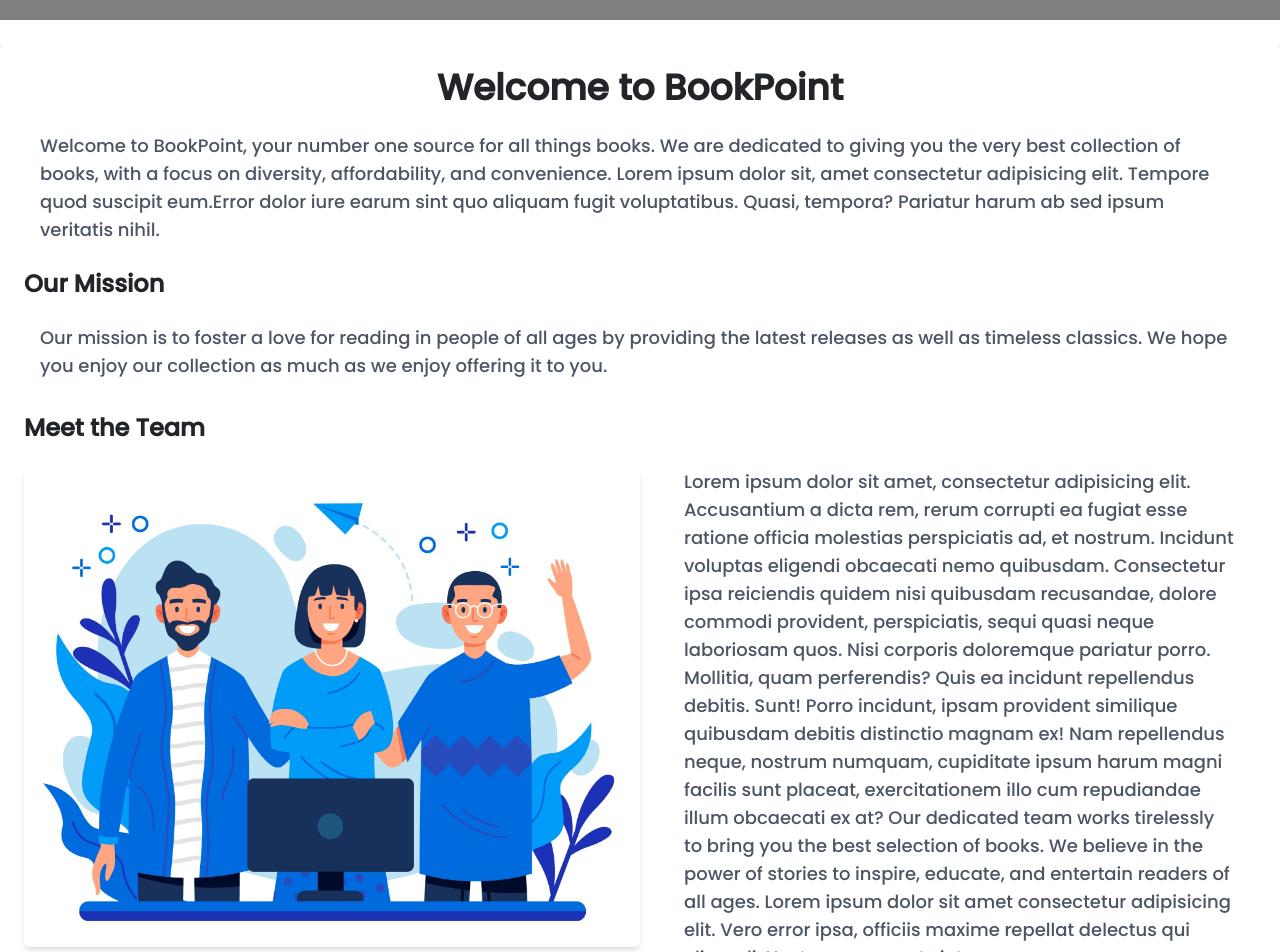
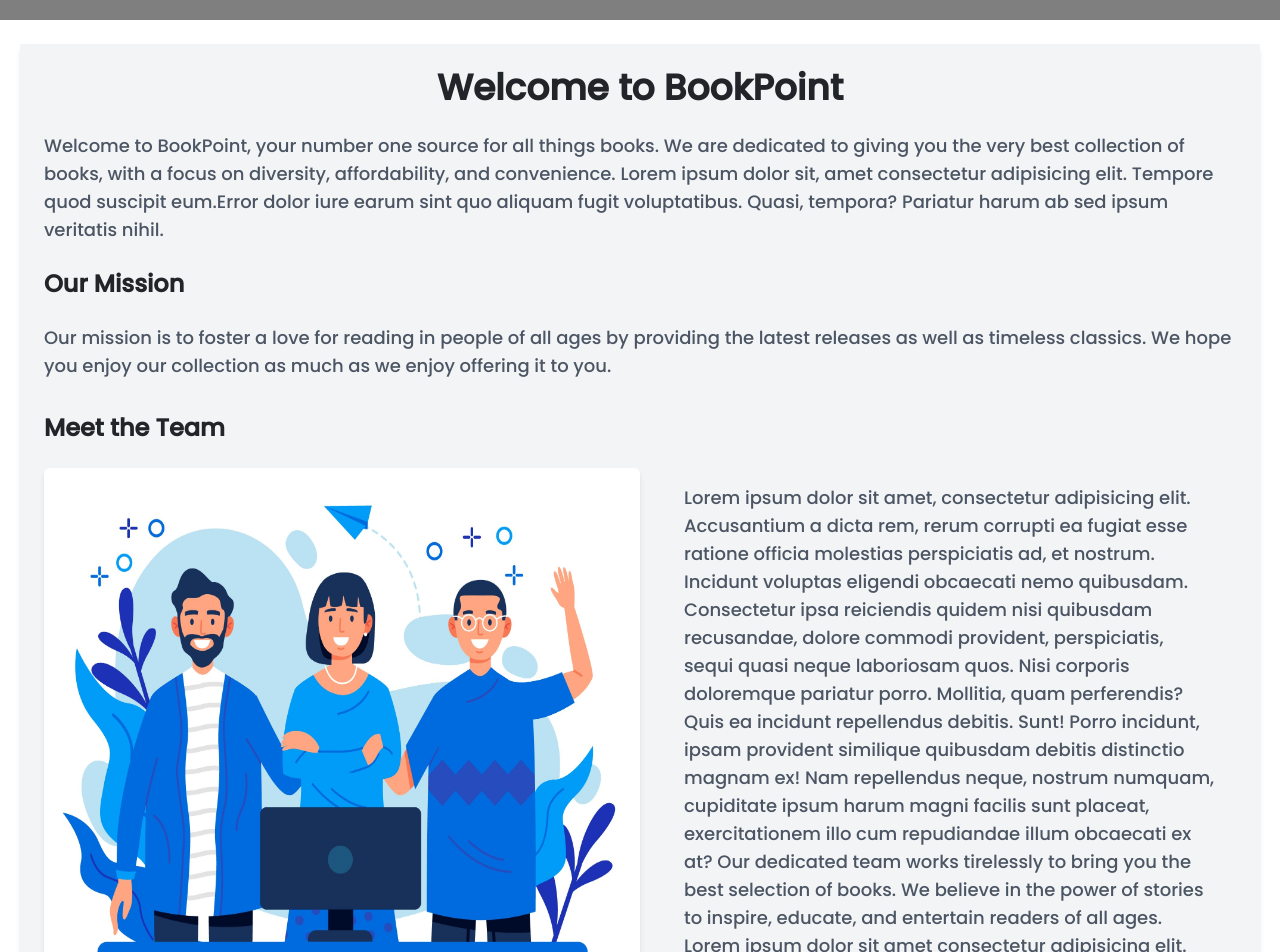
Before and after one commit to umedsingh98/BookPointApp, a React (Vite) app in the folder Frontend/: page /about in a window 1280 px wide. Shown: the part 620-1572 px from the top of the page. Built offline with nearby package versions, Linux system fonts and the light colour scheme.

Commit message:
Design Changes

```diff
--- a/Frontend/src/components/About.jsx
+++ b/Frontend/src/components/About.jsx
@@ -22,12 +22,12 @@
         </div>
       </div>
       {/* About Section */}
-      <div className="flex justify-center items-center mt-4 bg-gray-100 dark:bg-slate-800">
-        <div className="w-full md:w-full lg:w-full p-6 bg-white dark:bg-slate-900 shadow-md rounded-md animate-fadeInUp">
+      <div className="flex justify-center items-center mt-4 md:mx-5 bg-gray-100 dark:bg-slate-800">
+        <div className="w-full md:w-full lg:w-full p-6 dark:bg-slate-900 shadow-md rounded-md animate-fadeInUp">
           <h2 className="text-4xl font-bold mb-6 text-center dark:text-white">
             Welcome to BookPoint
           </h2>
-          <p className="px-3 text-lg text-gray-600 dark:text-slate-300 mb-4 animate-fadeInUp">
+          <p className=" text-lg text-gray-600 dark:text-slate-300 mb-4 animate-fadeInUp">
             Welcome to BookPoint, your number one source for all things books.
             We are dedicated to giving you the very best collection of books,
             with a focus on diversity, affordability, and convenience. Lorem
@@ -41,7 +41,7 @@
           <h3 className="text-2xl font-semibold dark:text-white mb-4 animate-fadeInLeft">
             Our Mission
           </h3>
-          <p className="px-3 text-lg text-gray-600 dark:text-slate-300 mb-4 animate-fadeInLeft">
+          <p className="text-lg text-gray-600 dark:text-slate-300 mb-4 animate-fadeInLeft">
             Our mission is to foster a love for reading in people of all ages by
             providing the latest releases as well as timeless classics. We hope
             you enjoy our collection as much as we enjoy offering it to you.
@@ -52,13 +52,13 @@
             <h3 className="text-2xl font-semibold dark:text-white mb-4 animate-slideInRight">
               Meet the Team
             </h3>
-            <div className="flex flex-col md:flex-row items-center md:space-x-6">
+            <div className="flex flex-col md:flex-row justify-items-center md:space-x-6">
               <img
                 src={teamImage}
                 alt="Our Team"
                 className="w-full md:w-1/2 h-auto rounded-md shadow-md mb-4 md:mb-0 animate-fadeIn"
               />
-              <p className="md:px-5 text-lg text-gray-600 dark:text-slate-300 animate-slideInLeft">
+              <p className="md:px-5 md:mt-4 text-lg text-gray-600 dark:text-slate-300 animate-slideInLeft">
                 Lorem ipsum dolor sit amet, consectetur adipisicing elit.
                 Accusantium a dicta rem, rerum corrupti ea fugiat esse ratione
                 officia molestias perspiciatis ad, et nostrum. Incidunt voluptas
--- a/Frontend/src/components/Banner.jsx
+++ b/Frontend/src/components/Banner.jsx
@@ -1,7 +1,25 @@
-import React from "react";
+import React, { useState } from "react";
 import banner from "../assets/child.png";
+import { toast } from "react-hot-toast";
+function Banner() {
 
-function Banner() {
+  const [email, setEmail] = useState("");
+  const handleOnChange = (event) => {
+    console.log("change value:" + event.target.value);
+    setEmail(event.target.value);
+  }
+
+  const handleOnClick = (event) => {
+    console.log("submit button:" + email);
+    setTimeout(() => {
+      if (email === "") {
+        toast.error("Please Enter Your Email!");
+        return;
+      }
+      toast.success("Email Registered successfully!");
+
+    },1000)
+  }
   return (
     <>
       <div className="w-full container md:px-20 px-4 flex md:flex-row flex-col animate-fadeIn">
@@ -26,11 +44,12 @@
                 id="email"
                 className="input input-bordered bg-slate-100 dark:border-slate-400 dark:bg-slate-900 dark:text-white pl-3"
                 placeholder="Enter your email here..."
+                onChange={handleOnChange}
               />
             </div>
           </div>
 
-          <button className="btn mt-6 px-6 ml-2 bg-red-700 text-white hover:bg-green-600 focus:outline-none focus:ring-2 focus:ring-offset-2 focus:ring-green-600 animate-fadeInDelay">
+          <button onClick={handleOnClick} type="submit" className="btn mt-6 px-6 ml-2 bg-red-700 text-white hover:bg-green-600 focus:outline-none focus:ring-2 focus:ring-offset-2 focus:ring-green-600 ">
             Signup
           </button>
         </div>
--- a/Frontend/src/components/ContactUs.jsx
+++ b/Frontend/src/components/ContactUs.jsx
@@ -26,14 +26,14 @@
     <>
       <Navbar />
       <div className="flex justify-center items-center min-h-screen">
-        <section className="p-6 md:p-12 mt-28 md:mt-16 mx-3 w-full md:w-2/3 lg:w-1/2 xl:w-1/2 rounded shadow dark:border dark:border-slate-700">
+        <section className="p-6 md:p-12 mt-16 md:mt-16 mx-3 w-full md:w-2/3 lg:w-1/2 xl:w-1/2 rounded shadow dark:border dark:border-slate-700">
           <div className="flex justify-between w-full mb-4">
             <h1 className="text-xl md:text-3xl font-medium dark:text-white">
               Contact Us
             </h1>
             <a
               href="/"
-              className="p-2 text-white bg-slate-500 hover:bg-slate-700 rounded-md"
+              className="p-2 text-white bg-slate-700 hover:bg-slate-500 rounded-md"
             >
               Back
             </a>
@@ -45,7 +45,7 @@
               <Form.Control
                 type="text"
                 placeholder="Enter your name"
-                className="placeholder:text-slate-400"
+                className="placeholder:text-slate-400 dark:bg-slate-800 dark:text-white"
                 {...register("name", { required: true })}
               />
               {errors.name && (
@@ -61,7 +61,7 @@
               <Form.Control
                 type="email"
                 placeholder="Enter your email"
-                className="placeholder:text-slate-400"
+                className="placeholder:text-slate-400 dark:bg-slate-800 dark:text-white"
                 {...register("email", {
                   required: "Email is required",
                   pattern: {
@@ -85,7 +85,7 @@
                 as="textarea"
                 rows={3}
                 placeholder="Type a message..."
-                className="placeholder:text-slate-400"
+                className="placeholder:text-slate-400 dark:bg-slate-800 dark:text-white"
                 {...register("message", { required: true })}
               />
               {errors.message && (
@@ -96,7 +96,7 @@
             </Form.Group>
 
             {/* Submit Button */}
-            <div className="flex justify-center">
+            <div className="flex justify-start">
               <Button
                 variant="primary"
                 type="submit"
--- a/Frontend/src/components/Explore.jsx
+++ b/Frontend/src/components/Explore.jsx
@@ -30,7 +30,7 @@
             We're delighted to have you{" "}
             <span className="text-yellow-500">Here! :</span>
           </h1>
-          <p className="mt-12 mx-10">
+          <p className="mt-12">
             Lorem ipsum dolor sit, amet consectetur adipisicing elit. Porro,
             assumenda? Repellendus, iste corrupti? Tempore laudantium
             repellendus accusamus accusantium sed architecto odio, nisi expedita
--- a/Frontend/src/components/Login.jsx
+++ b/Frontend/src/components/Login.jsx
@@ -25,7 +25,7 @@
 
           window.location.href = "/explore";
           localStorage.setItem("Users",JSON.stringify(res.data.user))
-        },2000);
+        },1500);
       }
 
     }).catch((err) => {
--- a/Frontend/src/components/Logout.jsx
+++ b/Frontend/src/components/Logout.jsx
@@ -14,7 +14,7 @@
             setTimeout(() => {
                 window.location.href = "/";
                 localStorage.removeItem("Users");
-            },2000);
+            },1500);
 
 
         } catch (error) {
--- a/Frontend/src/components/Signup.jsx
+++ b/Frontend/src/components/Signup.jsx
@@ -26,7 +26,7 @@
         setTimeout(() => {
           window.location.href = "/login";
           localStorage.setItem("Users",JSON.stringify(res.data.user))
-        },2000);
+        },1500);
               }
     }).catch((err) => {
       if(err.response){
```
